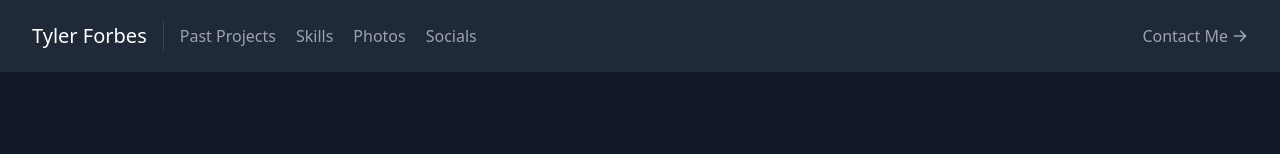
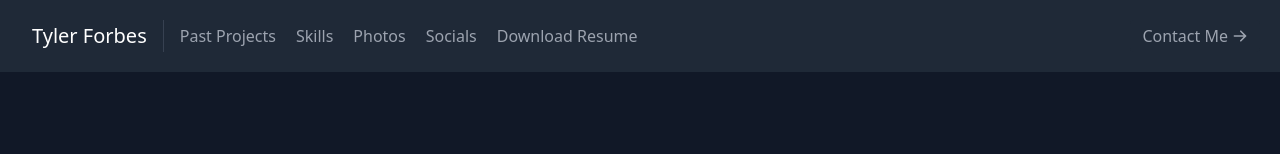
Before and after one commit to Forbes2121/my-portfolio-app, a React (Create React App) app: page / in a window 1280 px wide. Shown: the top 154 px of the page. Built offline with nearby package versions, Linux system fonts and the light colour scheme.

Commit message:
Added in Link click to resume download

```diff
--- a/src/components/Contact.js
+++ b/src/components/Contact.js
@@ -71,7 +71,7 @@ export default function Contact() {
             Contact Me
           </h2>
           <p className="leading-relaxed mb-5">
-            Feel free to reach out for requests, opportunities, or employment via this form or my socials below.
+            Feel free to reach out for requests, opportunities, or employment via this form or check out my socials below.
           </p>
           <div className="relative mb-4">
             <label htmlFor="name" className="leading-7 text-sm text-gray-400">
--- a/src/components/Footer.js
+++ b/src/components/Footer.js
@@ -24,7 +24,7 @@ export default function Footer(){
         </h1>
             <div className="text-center mb-10">
                 <div className="col social social-linkedin">
-                    <a href="https://www.linkedin.com/in/forbes-2121/" target="_blank" rel="noreferrer"
+                    <a href="https://www.linkedin.com/in/tyler-forbes-2121/" target="_blank" rel="noreferrer"
                         onMouseEnter={() => setSocialMessage(messages.linkedin)}
                         onMouseLeave={() => setSocialMessage(messages.blank)}
                     ><span> <SiLinkedin className="inline-block"/>   LinkedIn</span></a>
--- a/src/components/Navbar.js
+++ b/src/components/Navbar.js
@@ -2,6 +2,19 @@ import { ArrowRightIcon } from "@heroicons/react/solid";
 import React from "react";
 
 export default function Navbar() {
+
+  const onResumeClick = () => {
+    fetch('Tyler_Forbes_Resume.pdf').then(response => {
+      response.blob().then(blob => {
+      const fileURL = window.URL.createObjectURL(blob);
+      let alink = document.createElement('a');
+      alink.href = fileURL;
+      alink.download = 'Tyler_Forbes_Resume.pdf';
+      alink.click();
+      })
+    })
+  }
+
   return (
     <header className="bg-gray-800 md:sticky top-0 z-10">
       <div className="container mx-auto flex flex-wrap p-5 flex-col md:flex-row items-center">
@@ -23,6 +36,9 @@ export default function Navbar() {
           <a href="#socials" className="mr-5 hover:text-white">
             Socials
           </a>
+          <button onClick={onResumeClick} className="mr-5 hover:text-white">
+            Download Resume
+          </button>
         </nav>
         <a
           href="#contact"
--- a/src/components/Testimonials.js
+++ b/src/components/Testimonials.js
@@ -1,5 +1,4 @@
 import React from "react";
-import { TerminalIcon } from "@heroicons/react/solid";
 import { testimonials } from "../data";
 import { HiOutlineGlobe } from "react-icons/hi";
 import { HiDesktopComputer} from "react-icons/hi";
@@ -24,7 +23,7 @@ export default function Testimonials() {
                     alt={testimonial.quote}
                     src={testimonial.image}
                     className="w-12 object-cover object-center"
-                    style={{width: '250px', height: '100%', borderRadius: '10px'}}
+                    style={{width: '100%', height: '100%', borderRadius: '10px'}}
 
                   />
                   <span className="flex-grow flex flex-col pl-4">
```
Also changed, not shown: 2 other files (tests, documents, lock files or other folders).
